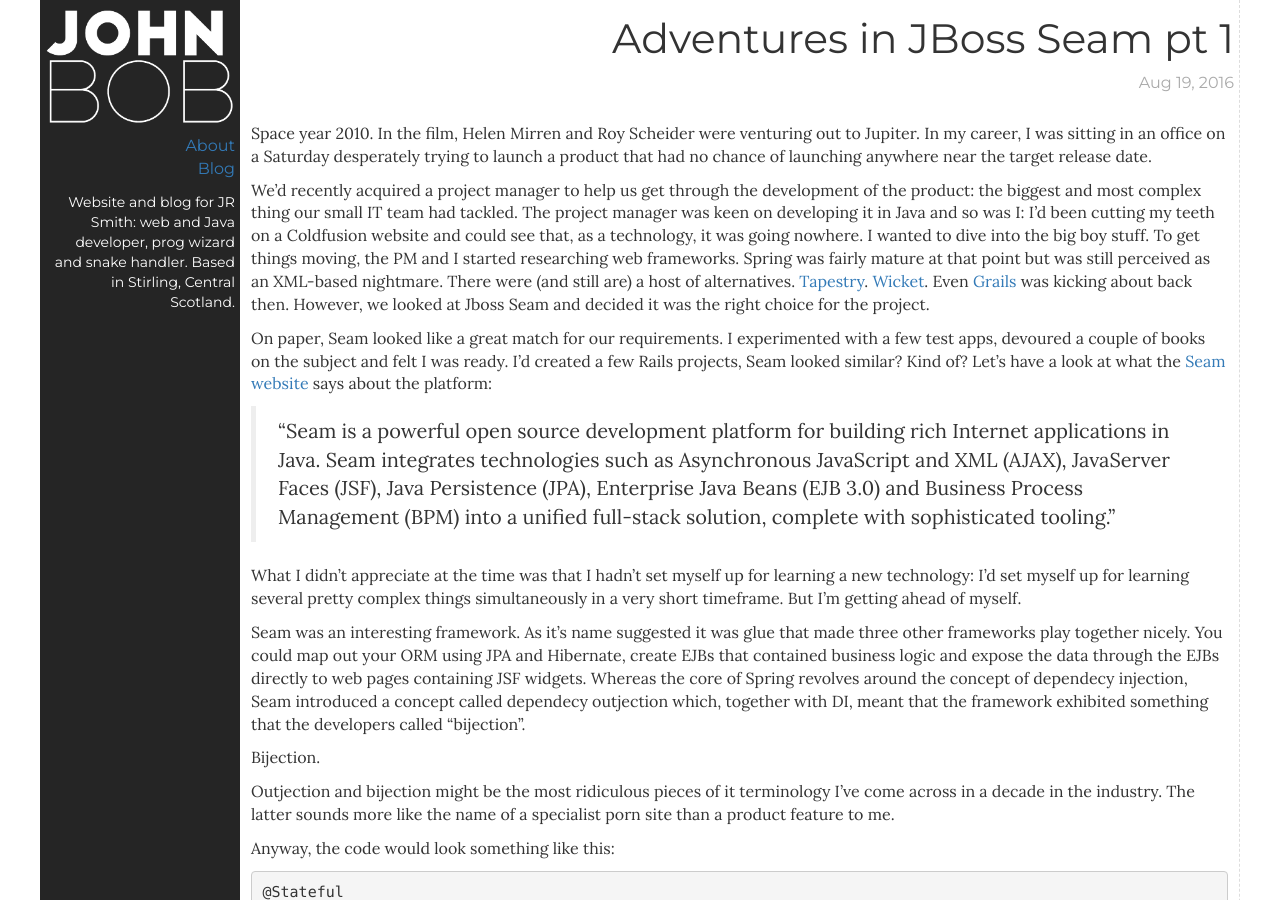
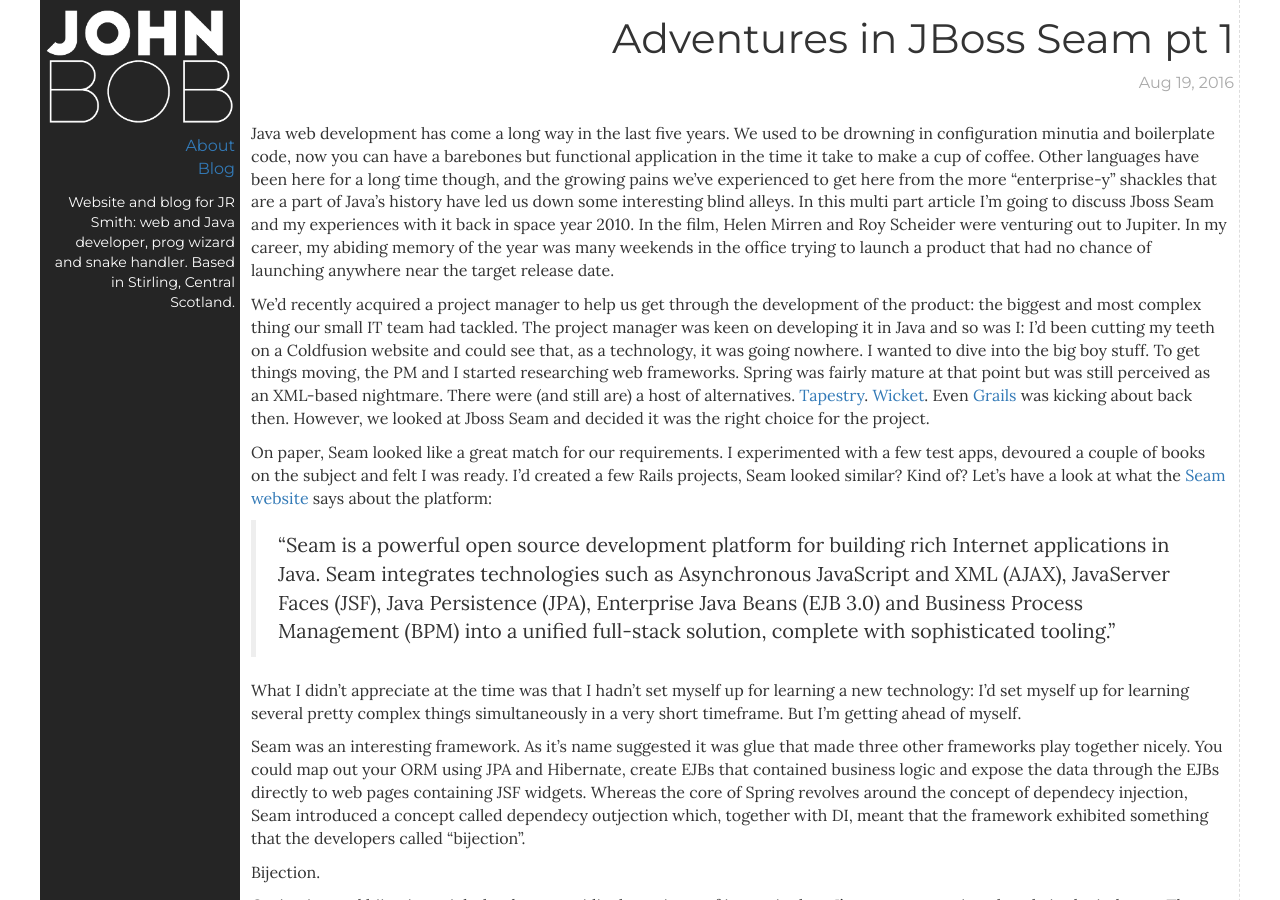
Before and after one commit to jayb0b/jayb0b.github.io, a Jekyll site: the page built from _posts/2016-08-19-adventures-in-jboss-seam.md, in a window 1280 px wide and 900 px high. Built offline with Jekyll 4.4.1, drawn with Linux system fonts in a browser that asks for light colours; nearby versions of some CDN libraries; comment, search, counter and statistics services are not loaded.

Commit message:
new post

```diff
--- a/_posts/2016-08-19-adventures-in-jboss-seam.md
+++ b/_posts/2016-08-19-adventures-in-jboss-seam.md
@@ -5,7 +5,7 @@ date:   2016-08-19 10:45:00 +0100
 categories: java javaEE
 ---
 
-Space year 2010. In the film, Helen Mirren and Roy Scheider were venturing out to Jupiter. In my career, I was sitting in an office on a Saturday desperately trying to launch a product that had no chance of launching anywhere near the target release date.
+Java web development has come a long way in the last five years. We used to be drowning in configuration minutia and boilerplate code, now you can have a barebones but functional application in the time it take to make a cup of coffee. Other languages have been here for a long time though, and the growing pains we've experienced to get here from the more "enterprise-y" shackles that are a part of Java's history have led us down some interesting blind alleys. In this multi part article I'm going to discuss Jboss Seam and my experiences with it back in space year 2010.  In the film, Helen Mirren and Roy Scheider were venturing out to Jupiter. In my career, my abiding memory of the year was many weekends in the office trying to launch a product that had no chance of launching anywhere near the target release date.
 
 We'd recently acquired a project manager to help us get through the development of the product: the biggest and most complex thing our small IT team had tackled. The project manager was keen on developing it in Java and so was I: I'd been cutting my teeth on a Coldfusion website and could see that, as a technology, it was going nowhere. I wanted to dive into the big boy stuff. To get things moving, the PM and I started researching web frameworks. Spring was fairly mature at that point but was still perceived as an XML-based nightmare. There were (and still are) a host of alternatives. [Tapestry](tapestry.apache.org/). [Wicket](wicket.apache.org/). Even [Grails](https://grails.org/) was kicking about back then. However, we looked at Jboss Seam and decided it was the right choice for the project.
 
```
